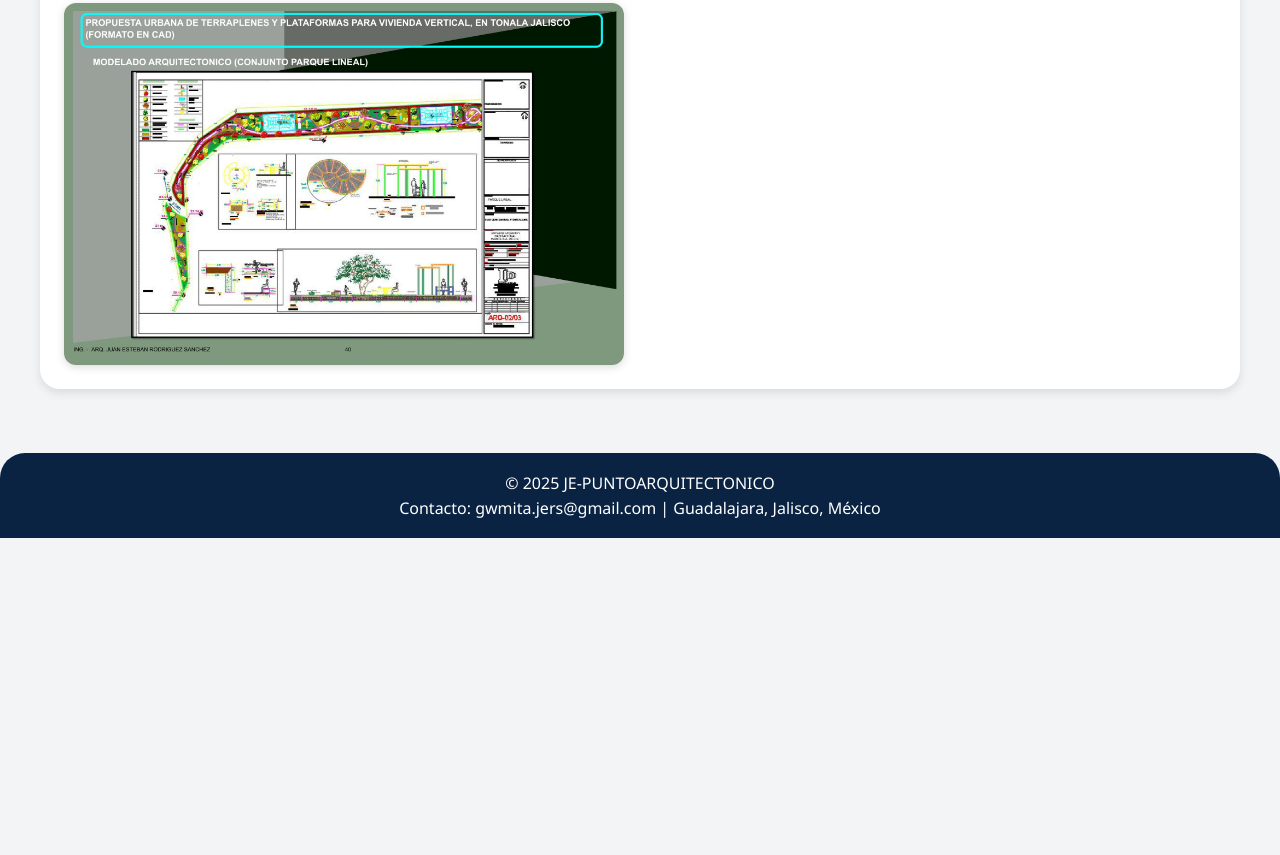
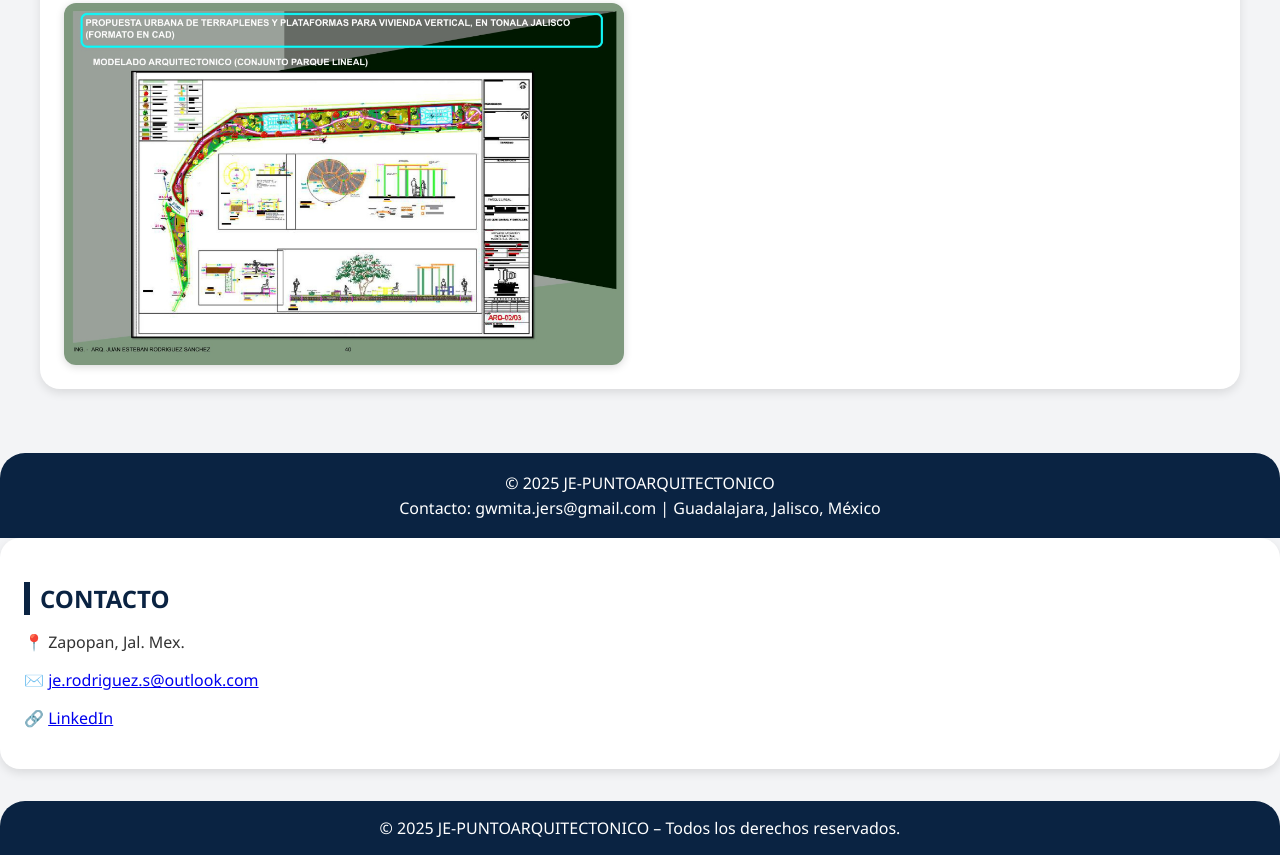
Before and after one commit to gwmitajers-gif/JE.PUNTOARQUITECTONICO, a plain HTML site: page index.html in a window 1280 px wide. Shown: the part 1797-2652 px from the top of the page. Before the commit the page ends 2335 px from the top, so only its background shows below. Drawn offline with Linux system fonts and the light colour scheme.

Commit message:
Update index.html

```diff
--- a/index.html
+++ b/index.html
@@ -3,7 +3,7 @@
 <head>
   <meta charset="UTF-8">
   <meta name="viewport" content="width=device-width, initial-scale=1.0">
-  <title>Portafolio Profesional - Juan Esteban Rodríguez Sánchez</title>
+  <title>JE.PUNTOARQUITECTONIC</title>
   <style>
     body {
       font-family: 'Segoe UI', sans-serif;
@@ -97,8 +97,8 @@
 
   <header>
     <div>
-      <h1>Juan Esteban Rodríguez Sánchez</h1>
-      <p>ING. - ARQ. | JE-PUNTOARQUITECTONICO</p>
+      <h1>JE.PUNTOARQUITECTONICO</h1>
+      <p>"Más que planos, soluciones arquitectónicas que generan confianza".</p>
     </div>
     <img src="logo-arq.jpg" alt="Logotipo JE-PUNTOARQUITECTONICO">
   </header>
@@ -143,3 +143,16 @@
 
 </body>
 </html>
+<section class="contacto">
+            <h2>Contacto</h2>
+            <p>📍 Zapopan, Jal. Mex.</p>
+            <p>✉️ <a href="mailto:je.rodriguez.s@outlook.com">je.rodriguez.s@outlook.com</a></p>
+            <p>🔗 <a href="https://www.linkedin.com/in/estebanrodriguez0910" target="_blank">LinkedIn</a></p>
+        </section>
+    </main>
+
+    <footer>
+        © 2025 JE-PUNTOARQUITECTONICO – Todos los derechos reservados.
+    </footer>
+</body>
+</html>
```
